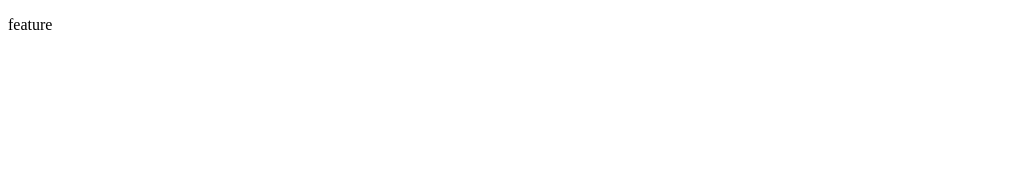
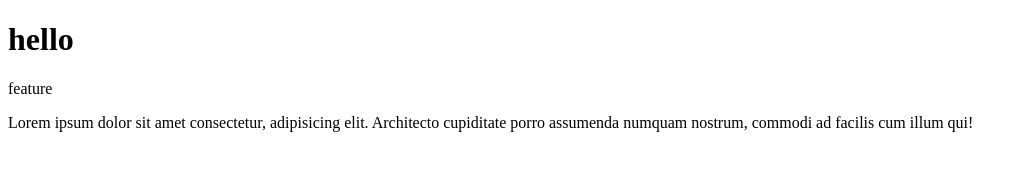
Before and after one commit to ManiLokesh18/UST-Assignment, a plain HTML site: page feature.html in a window 1280 px wide. Shown: the whole page, without its empty margins (0-1027 px from the left). Drawn offline with Linux system fonts and the light colour scheme.

Commit message:
stash performed

```diff
--- a/feature.html
+++ b/feature.html
@@ -6,6 +6,8 @@
     <title>Document</title>
 </head>
 <body>
+    <h1>hello</h1>
     <p>feature</p>
+    <p>Lorem ipsum dolor sit amet consectetur, adipisicing elit. Architecto cupiditate porro assumenda numquam nostrum, commodi ad facilis cum illum qui!</p>
 </body>
 </html>
```
